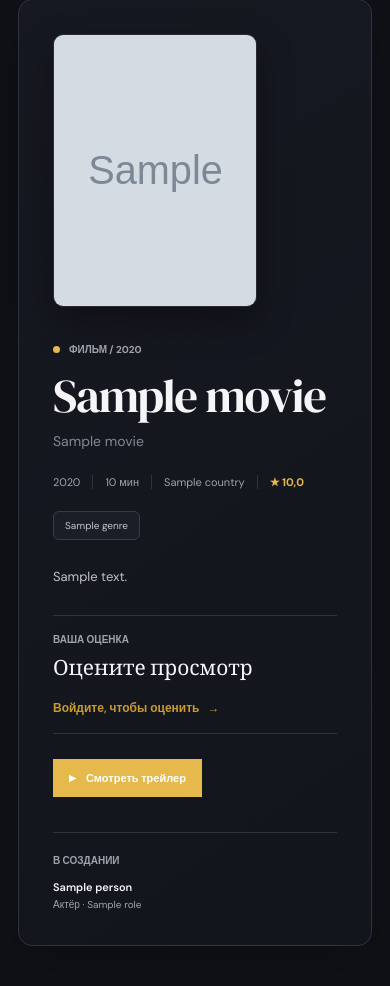
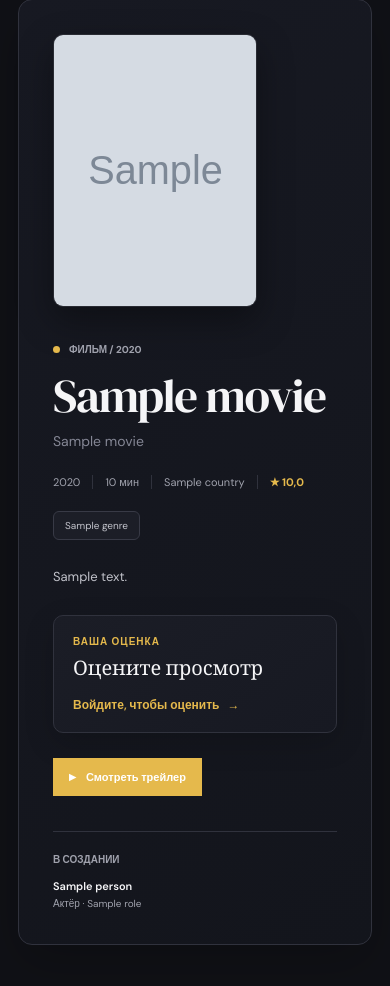
Before and after one commit to Den31211/top_website_final, a Django app: a page that uses apps/core/templates/core/movie_detail.html in a window 390 px wide. Shown: the part 153-1139 px from the top of the page. Run offline with Django 5.2, Linux system fonts and the light colour scheme; tables that the repository leaves empty hold one stand-in row (values such as "Sample post"); grey boxes marked "Sample" are stand-in pictures.

Commit message:
Поработал с блоком оценки фильмов

```diff
--- a/apps/core/static/core/site.css
+++ b/apps/core/static/core/site.css
@@ -1259,3 +1259,80 @@ body:not(.home-page) .detail-description {
   color: #c1c2ca;
   line-height: 1.85;
 }
+/* Улучшенное оформление блока оценки */
+body:not(.home-page) .rating-box {
+  padding: 24px;
+  border: 1px solid #30323d;
+  border-radius: 10px;
+  background: linear-gradient(145deg, #1b1d26, #171922);
+  box-shadow: 0 10px 30px rgba(0, 0, 0, .16);
+  gap: 24px;
+}
+
+body:not(.home-page) .rating-box .eyebrow {
+  color: #e5b94c;
+  font-size: 10px;
+  letter-spacing: 1px;
+}
+
+body:not(.home-page) .rating-box h2 {
+  color: #f5f5f7;
+  font-size: 23px;
+  line-height: 1.3;
+}
+
+body:not(.home-page) .rating-form {
+  gap: 10px;
+}
+
+body:not(.home-page) .rating-form select {
+  min-width: 105px;
+  height: 42px;
+  padding: 0 12px;
+  border-radius: 7px;
+  font-size: 12px;
+}
+
+body:not(.home-page) .rating-form button {
+  min-height: 42px;
+  padding: 0 16px;
+  border-radius: 7px;
+  font-size: 11px;
+  font-weight: 700;
+  transition: .2s ease;
+}
+
+body:not(.home-page) .rating-form button:hover {
+  box-shadow: 0 5px 18px rgba(229, 185, 76, .15);
+  transform: translateY(-1px);
+}
+
+body:not(.home-page) .rating-form button:active {
+  transform: translateY(0);
+}
+
+body:not(.home-page) .rating-box > .text-link {
+  color: #e5b94c;
+  font-weight: 600;
+  transition: color .2s ease;
+}
+
+body:not(.home-page) .rating-box > .text-link:hover {
+  color: #f0ca68;
+}
+
+@media (max-width: 620px) {
+  body:not(.home-page) .rating-box {
+    padding: 19px;
+    gap: 16px;
+  }
+
+  body:not(.home-page) .rating-box h2 {
+    font-size: 20px;
+  }
+
+  body:not(.home-page) .rating-form button {
+    flex: 1;
+    padding: 0 10px;
+  }
+}
```
